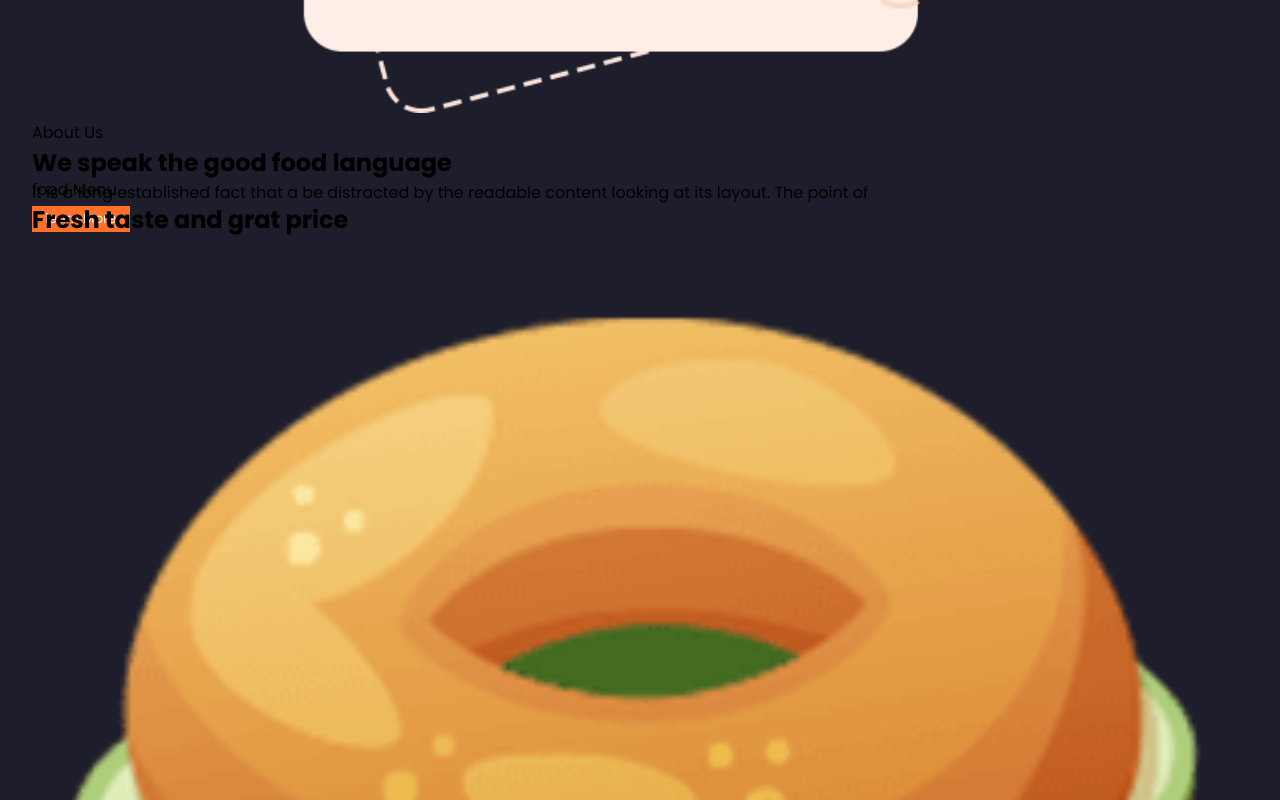
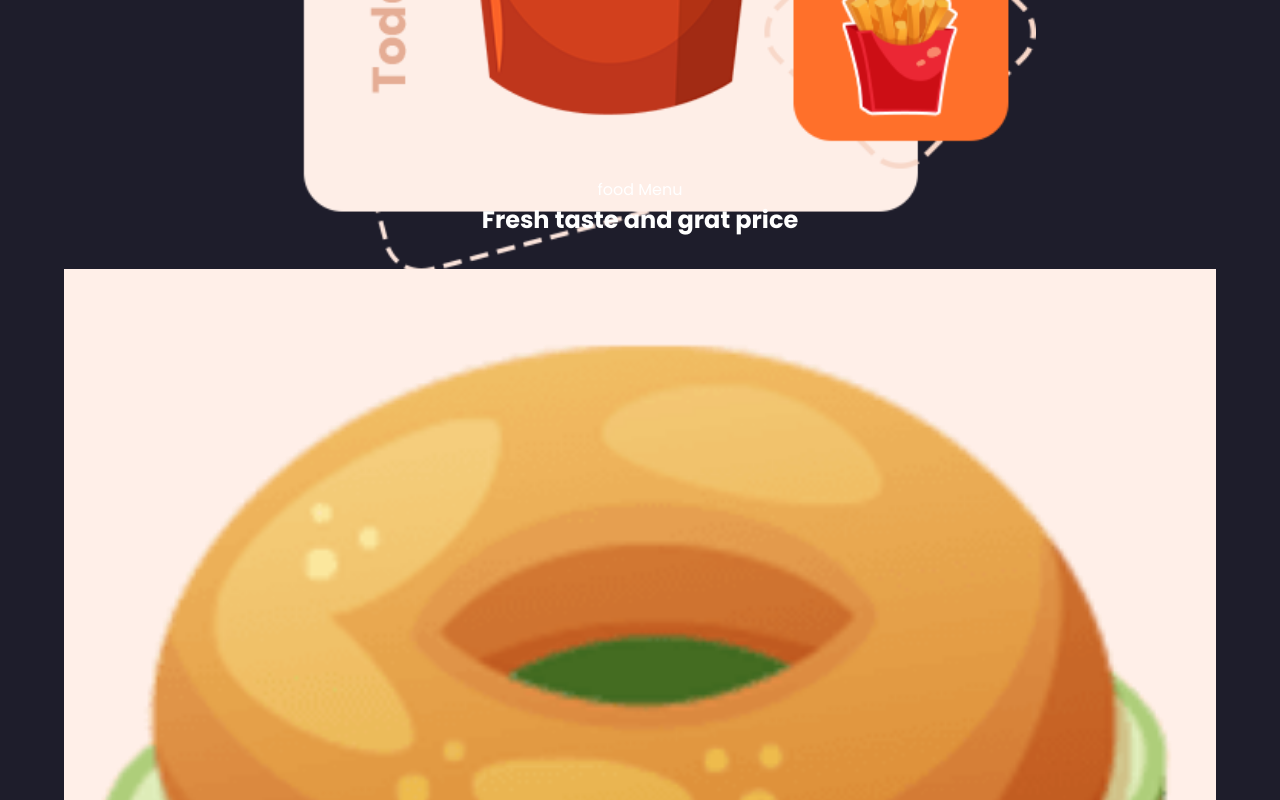
Before and after one commit to OugMontiel/Filtro-dos---proyectoWed, a plain HTML site: page Indix.html in a window 1280 px wide. Shown: the part 1580-2380 px from the top of the page. Drawn offline with nearby package versions, Linux system fonts and the light colour scheme.

Commit message:
feat: :construction: Segundo y tercer section terminado
Faltan agregar las x logos para ser funcional y exacto

```diff
--- a/Indix.html
+++ b/Indix.html
@@ -31,13 +31,13 @@
             <img src="Storage/img/home.png" alt="">
         </section>
         <section class="About">
-            <img src="Storage/img/about.png" alt="">
             <div>
                 <p>About Us</p>
                 <h2>We speak the good food language</h2>
                 <p>It is a long established fact that a be distracted by the readable content looking at its layout. The point of</p>
                 <button>learn More</button>
             </div>
+            <img src="Storage/img/about.png" alt="">
         </section>
         <section class="Menu">
             <p>food Menu</p>
--- a/css/style.css
+++ b/css/style.css
@@ -71,3 +71,36 @@
     align-self:center;
     margin-top: 1em;
 }
+
+.About{
+    display: flex;
+    flex-direction: column;
+}
+.About div{
+    display: flex;
+    flex-direction: column;
+    justify-content: center;
+    align-items: center;
+    text-align: center;
+    color: var(--color-Blanco);
+    gap: 1em;
+}
+.About div p:first-child{
+    color: var(--color-Naranja);
+}
+
+.Menu{
+    height: auto;
+    display: flex;
+    flex-direction: column;
+    text-align: center;
+    color: var(--color-Blanco);
+}
+.Menu div div{
+    background: var(--color-Piel);
+    margin: 2em;
+    color: var(--color-NegroDos);
+}
+.Menu div div p:last-child{
+    color: var(--color-Naranja);
+}
```
